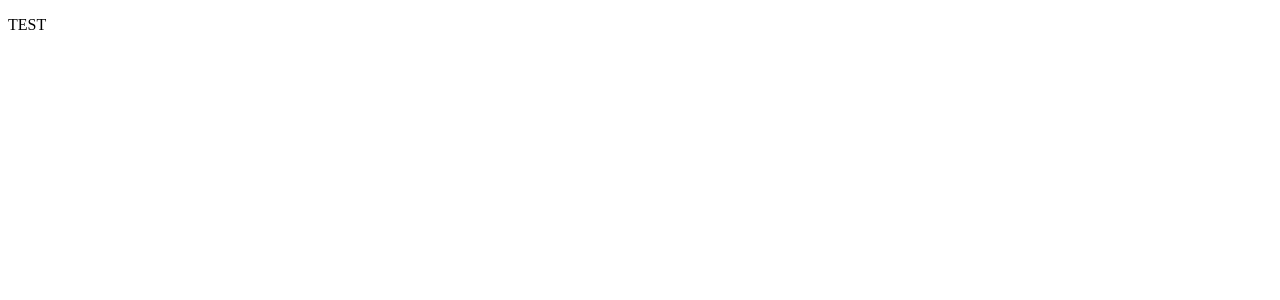
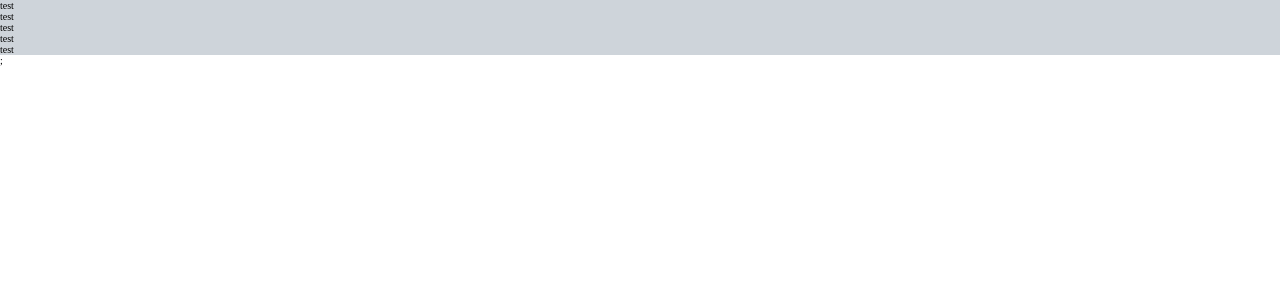
Before and after one commit to danny8604/choco-frontend, a React (Vite) app: page / in a window 1280 px wide. Shown: the top 300 px of the page. Built offline with nearby package versions, Linux system fonts and the light colour scheme.

Commit message:
add pages

```diff
--- a/package.json
+++ b/package.json
@@ -10,8 +10,12 @@
   },
   "dependencies": {
     "@reduxjs/toolkit": "^1.9.0",
+    "localforage": "^1.10.0",
+    "match-sorter": "^6.3.1",
     "react": "^18.2.0",
-    "react-dom": "^18.2.0"
+    "react-dom": "^18.2.0",
+    "react-router-dom": "^6.4.3",
+    "sort-by": "^1.2.0"
   },
   "devDependencies": {
     "@types/react": "^18.0.24",
--- a/src/App.tsx
+++ b/src/App.tsx
@@ -1,12 +1,15 @@
-import { useState } from "react";
-import "./App.module.scss";
+import { createBrowserRouter, RouterProvider } from "react-router-dom";
+import MainPage from "./pages/MainPage";
+
+const router = createBrowserRouter([
+  {
+    path: "/",
+    element: <MainPage />,
+  },
+]);
 
 function App() {
-  return (
-    <article>
-      <p>TEST</p>
-    </article>
-  );
+  return <RouterProvider router={router} />;
 }
 
 export default App;
--- /dev/null
+++ b/src/Layout/MainHeader.module.scss
@@ -0,0 +1,5 @@
+@use "../styles/colors" as *;
+
+header {
+  background-color: $header-gray;
+}
--- /dev/null
+++ b/src/Layout/MainHeader.tsx
@@ -0,0 +1,29 @@
+import styles from "./MainHeader.module.scss";
+
+const MainHeader = () => {
+  return (
+    <header className={styles.header}>
+      <nav>
+        <ul>
+          <li>
+            <a>test</a>
+          </li>
+          <li>
+            <a>test</a>
+          </li>
+          <li>
+            <a>test</a>
+          </li>
+          <li>
+            <a>test</a>
+          </li>
+          <li>
+            <a>test</a>
+          </li>
+        </ul>
+      </nav>
+    </header>
+  );
+};
+
+export default MainHeader;
--- /dev/null
+++ b/src/index.css
@@ -0,0 +1,15 @@
+*,
+*::before,
+*::after {
+  box-sizing: border-box;
+}
+
+* {
+  margin: 0;
+  padding: 0;
+  font: inherit;
+}
+
+html {
+  font-size: 62.5%;
+}
--- a/src/main.tsx
+++ b/src/main.tsx
@@ -1,7 +1,7 @@
 import React from "react";
 import ReactDOM from "react-dom/client";
 import App from "./App";
-import "./index.module.scss";
+import "./index.css";
 
 ReactDOM.createRoot(document.getElementById("root") as HTMLElement).render(
   <React.StrictMode>
--- /dev/null
+++ b/src/pages/ErrorPage.module.scss
@@ -0,0 +1,5 @@
+@use "../styles/colors" as *;
+
+.section {
+  background-color: bisque;
+}
--- /dev/null
+++ b/src/pages/MainPage.tsx
@@ -0,0 +1,11 @@
+import MainHeader from "../Layout/MainHeader";
+
+const MainPage = () => {
+  return (
+    <main>
+      <MainHeader />;
+    </main>
+  );
+};
+
+export default MainPage;
--- /dev/null
+++ b/src/styles/_colors.scss
@@ -0,0 +1 @@
+$header-gray: #ced4da;
```
Also changed, not shown: src/pages/ErrorPage.tsx (added, +8 -0 lines), src/index.module.scss (deleted), src/store/index.tsx (added), 1 other file (tests, documents, lock files or other folders).
